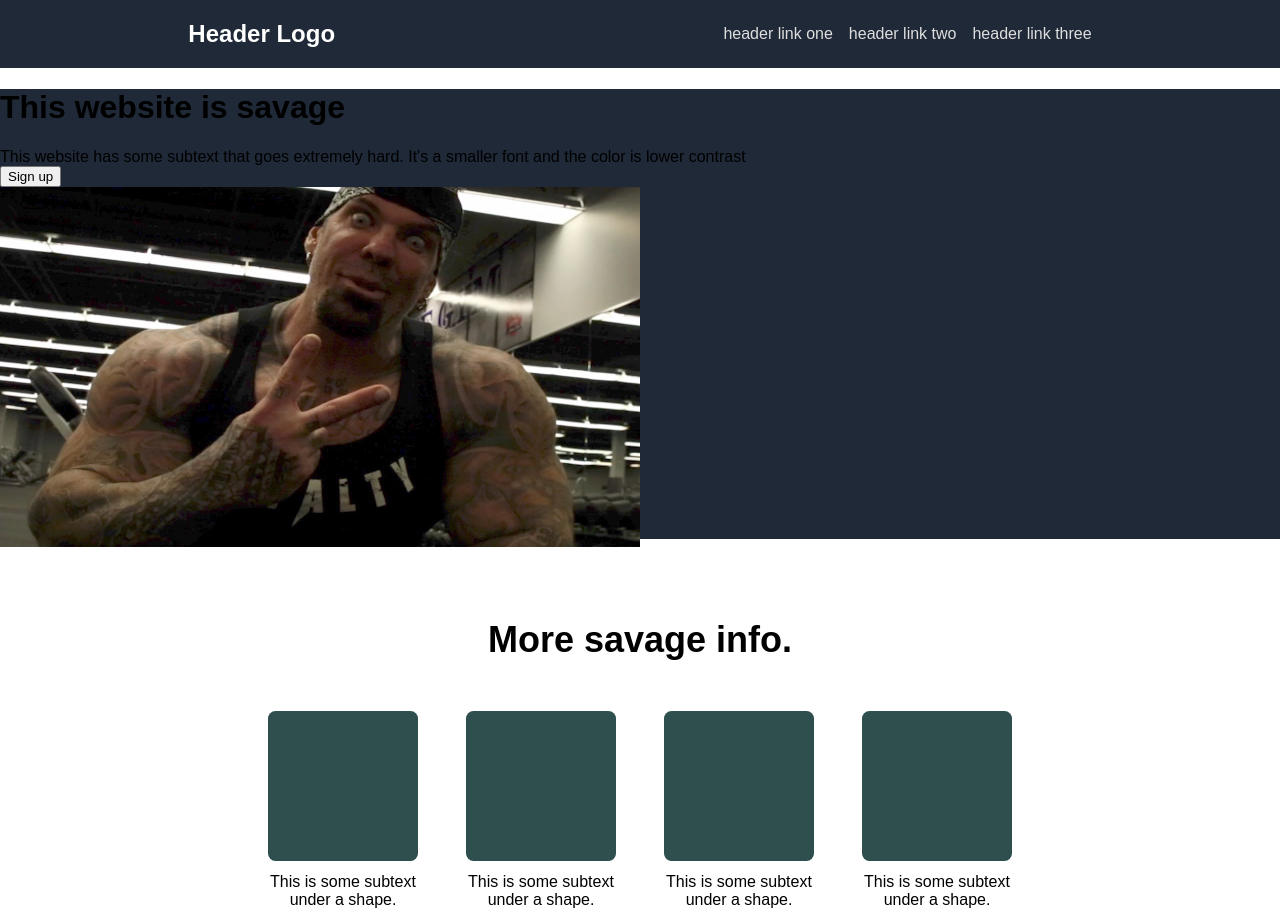
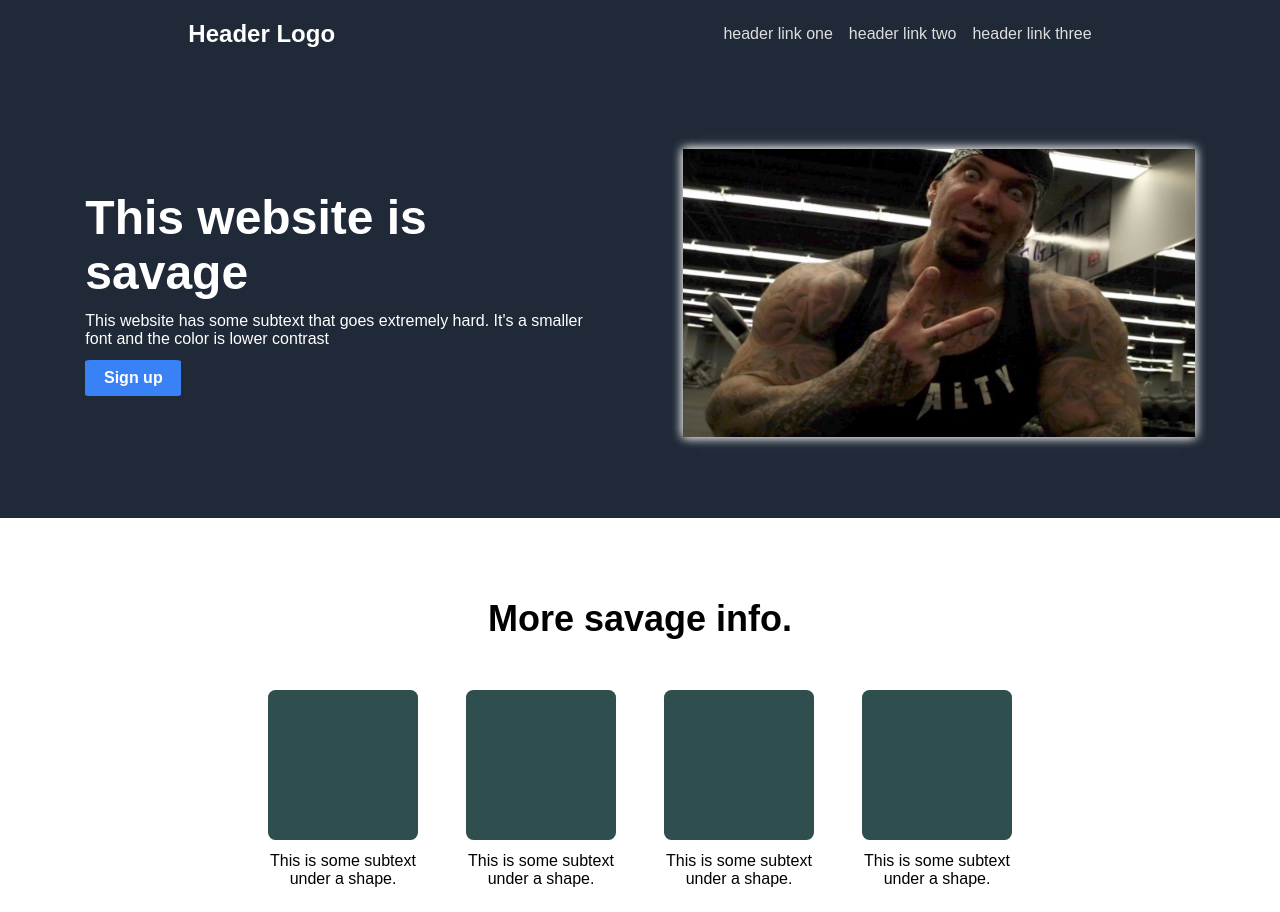
Before and after one commit to rileyorear/top-landing-page, a plain HTML site: page index.html in a window 1280 px wide. Shown: the top 912 px of the page. Drawn offline with Linux system fonts and the light colour scheme.

Commit message:
Add complete main section

```diff
--- a/index.css
+++ b/index.css
@@ -37,11 +37,47 @@ p {
 .main {
   background-color: #1f2937;
   height: 450px;
+  display: flex;
+  justify-content: space-evenly;
+  align-items: center;
+}
+
+.main h1 {
+  margin: 0;
+  padding: 20;
+  color: white;
+  font-size: 48px;
+}
+
+.main p {
+  color: white;
+}
+
+.main .container {
+  width: 512px;
+  height: 288px;
+  display: flex;
+  flex-direction: column;
+  justify-content: center;
+  gap: 12px;
+}
+
+.main .container button {
+  align-self: flex-start;
+  height: 36px;
+  width: 96px;
+  border-style: none;
+  border-radius: 5%;
+  background-color: #3882F6;
+  color: white;
+  font-weight: bold;
+  font-size: 16px;
 }
 
 .rich {
-  width: 640px;
-  height: 360px;
+  width: 512px;
+  height: 288px;
+  box-shadow: 0 0px 10px 0 #dedede, 0 0px 10px 0 #dedede;
 }
 
 .description {
--- a/index.html
+++ b/index.html
@@ -18,11 +18,11 @@
   </div>
 
   <div class="main">
-    <div>
-      <H1>This website is savage</H1>
-      <p>This website has some subtext that goes extremely hard. It's a smaller font and the color is lower contrast</p>
-      <button>Sign up</button>
-    </div>
+      <div class="container">
+        <H1>This website is savage</H1>
+        <p>This website has some subtext that goes extremely hard. It's a smaller font and the color is lower contrast</p>
+        <button>Sign up</button>
+      </div>
     <img class="rich" src="./images/rich-piana.jpg" alt="Friendly man throwing up a peace sign">
   </div>
 
```
